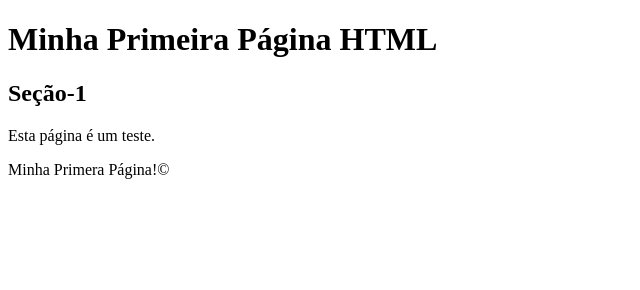
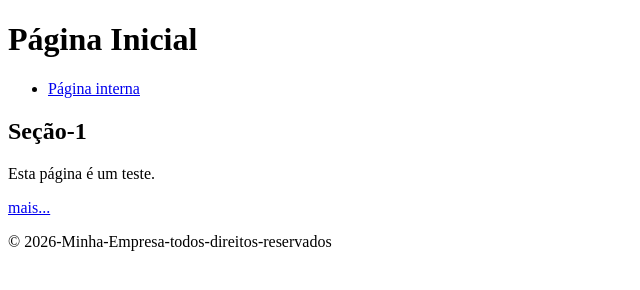
Before and after one commit to gabriel-ricardo-ADS/exemplo-repo-front-1tdspf-2026, a plain HTML site: page index.html in a window 1280 px wide. Shown: the whole page, without its empty margins (0-640 px from the left). Drawn offline with Linux system fonts and the light colour scheme.

Commit message:
criando estrutura semântica e realizando a integração das páginas via hiperlink

```diff
--- a/index.html
+++ b/index.html
@@ -19,16 +19,27 @@
 
 	<body>
 		<header>
-			<h1>Minha Primeira Página HTML</h1>
+			<h1>Página Inicial</h1>
+			<nav>
+				<ul>
+					<li>
+						 <a href="./paginas/pagina.html">
+							Página interna
+						 </a>
+
+					</li>
+				</ul>
+			</nav>
 			</header>
 		<main>
 			<section>
 				<h2>Seção-1</h2>
 				<p>Esta página é um teste.</p>
+				<a href="#">mais...</a>
 				</section>
 		</main>
 		<footer>
-			<p>Minha Primera Página!&copy;
+			<p>&copy; 2026-Minha-Empresa-todos-direitos-reservados</p>
 			</footer>
 	</body>
 
```
Also changed, not shown: pagina.html (deleted, +0 -11 lines), paginas/pagina.html (added, +39 -0 lines).
